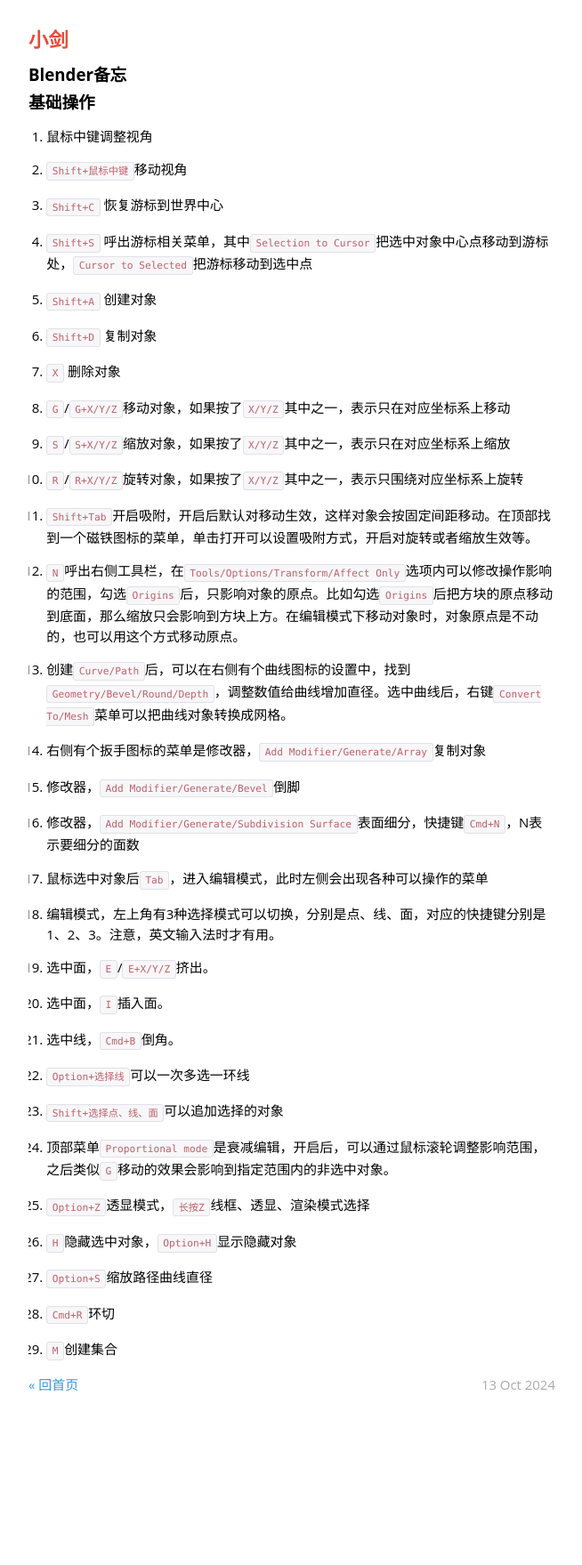
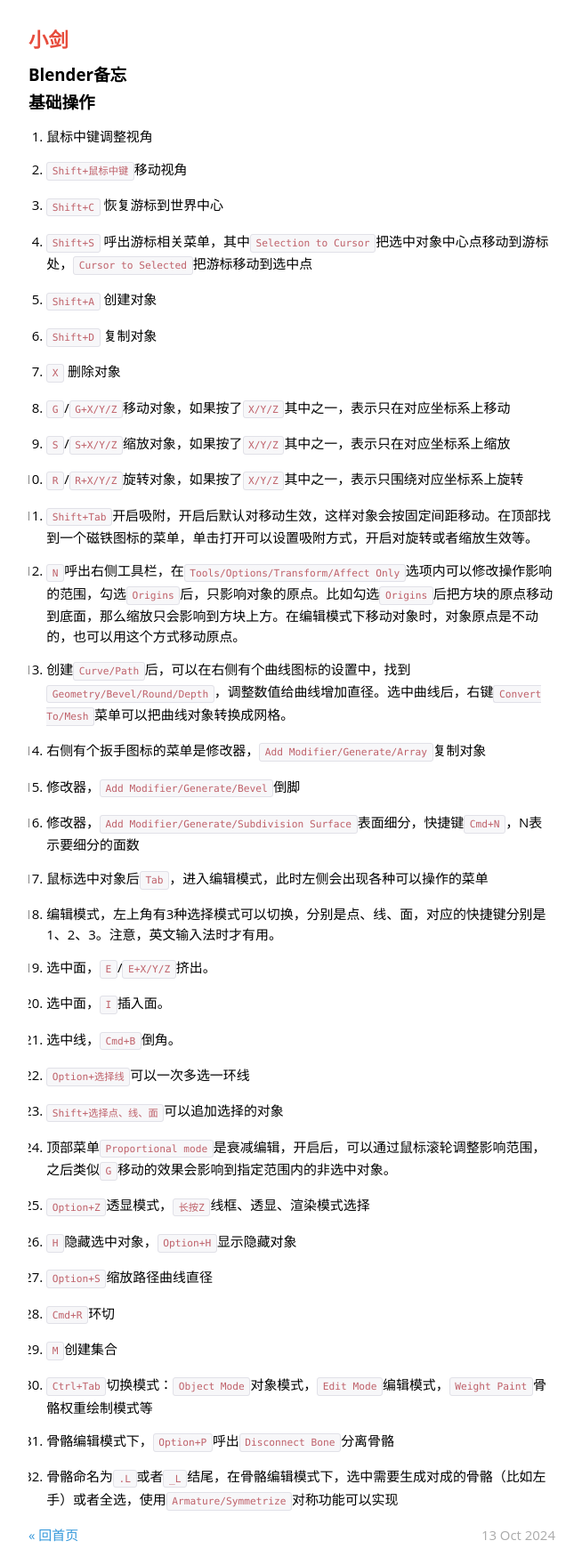
Before and after one commit to hiwjd/hiwjd.github.io, a Jekyll site: the page built from _posts/2024-10-13-blender-memo.markdown, in a window 1280 px wide. Shown: the whole page at 89% size, without its empty margins (312-966 px from the left). Built offline with Jekyll 4.4.1, drawn with Linux system fonts in a browser that asks for light colours; nearby versions of some CDN libraries; some web fonts are replaced; comment, search, counter and statistics services are not loaded; before the commit the page ends 1590 px from its top, so only the background shows below that.

Commit message:
Update 2024-10-13-blender-memo.markdown

```diff
--- a/_posts/2024-10-13-blender-memo.markdown
+++ b/_posts/2024-10-13-blender-memo.markdown
@@ -64,3 +64,9 @@ categories: post
 28. `Cmd+R`环切
 
 29. `M`创建集合
+
+30. `Ctrl+Tab`切换模式：`Object Mode`对象模式，`Edit Mode`编辑模式，`Weight Paint`骨骼权重绘制模式等
+
+31. 骨骼编辑模式下，`Option+P`呼出`Disconnect Bone`分离骨骼
+
+32. 骨骼命名为`.L`或者`_L`结尾，在骨骼编辑模式下，选中需要生成对成的骨骼（比如左手）或者全选，使用`Armature/Symmetrize`对称功能可以实现
```
